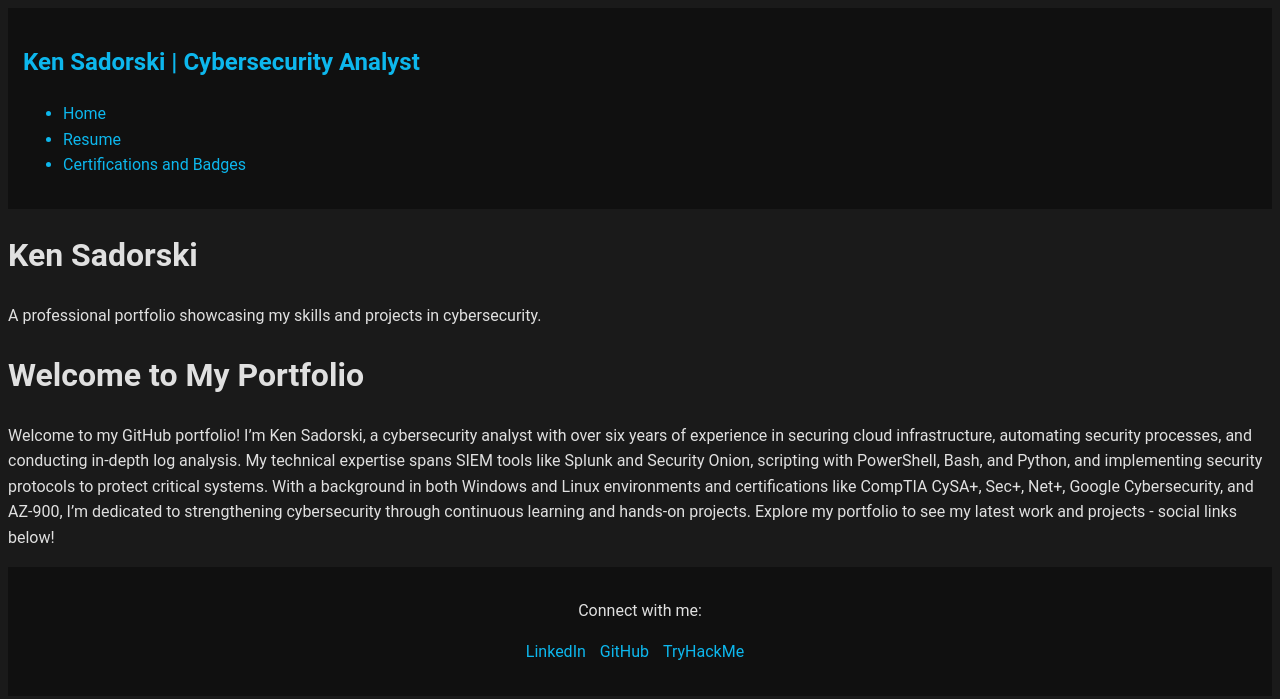
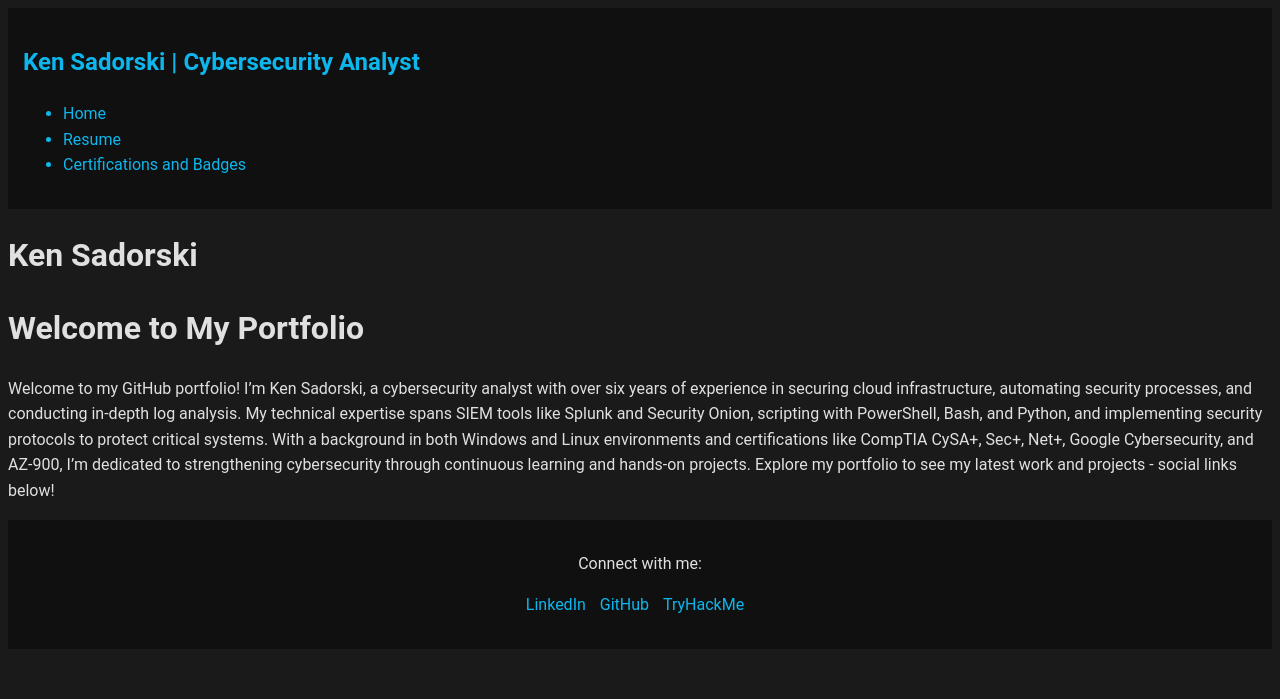
Before and after one commit to KenSadorski/ksadorski.github.io, a Jekyll site: the page built from index.md, in a window 1280 px wide. Shown: the top 699 px of the page. Built offline with Jekyll 4.4.1, drawn with Linux system fonts in a browser that asks for light colours.

Commit message:
Update _config.yml

```diff
--- a/_config.yml
+++ b/_config.yml
@@ -1,5 +1,4 @@
 title: "Ken Sadorski | Cybersecurity Analyst"
-description: "A professional portfolio showcasing my skills and projects in cybersecurity."
 theme: jekyll-theme-minimal
 baseurl: "/"
 url: "https://github.com/ksadorski"
```
